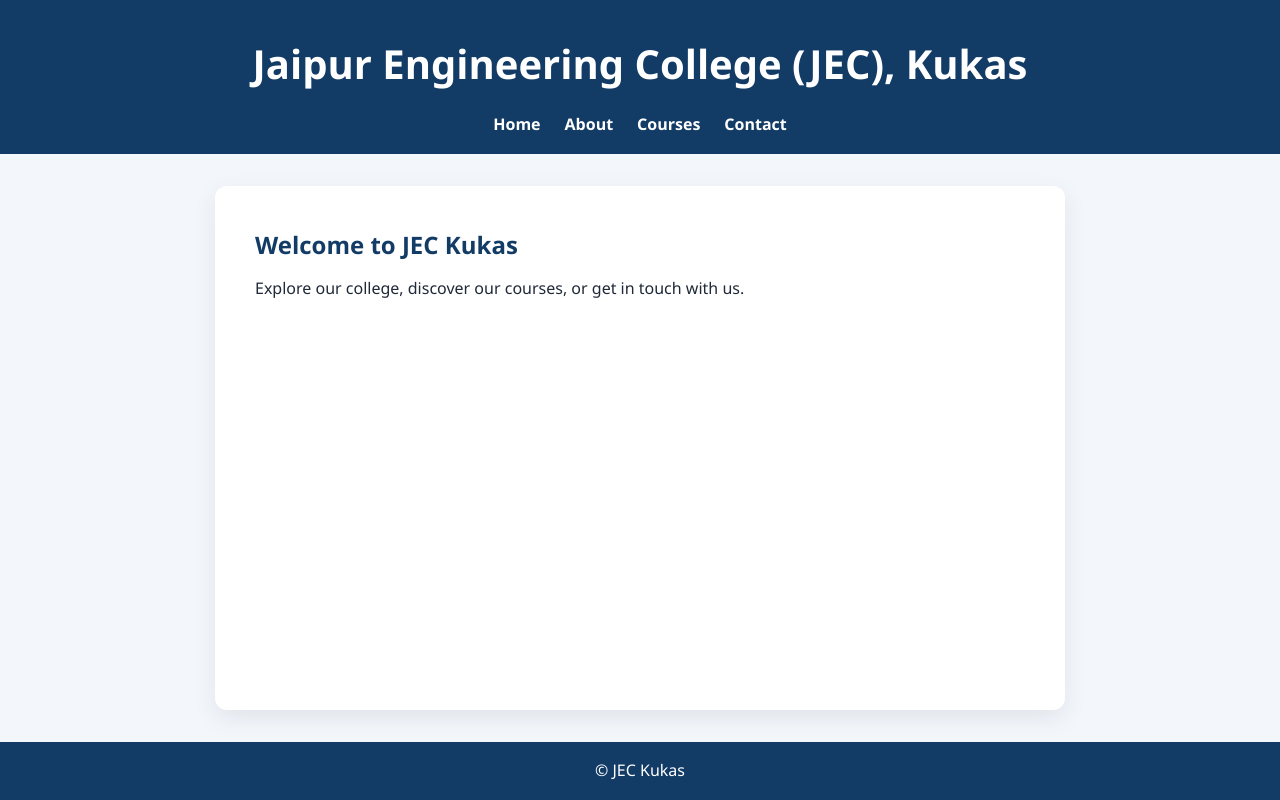
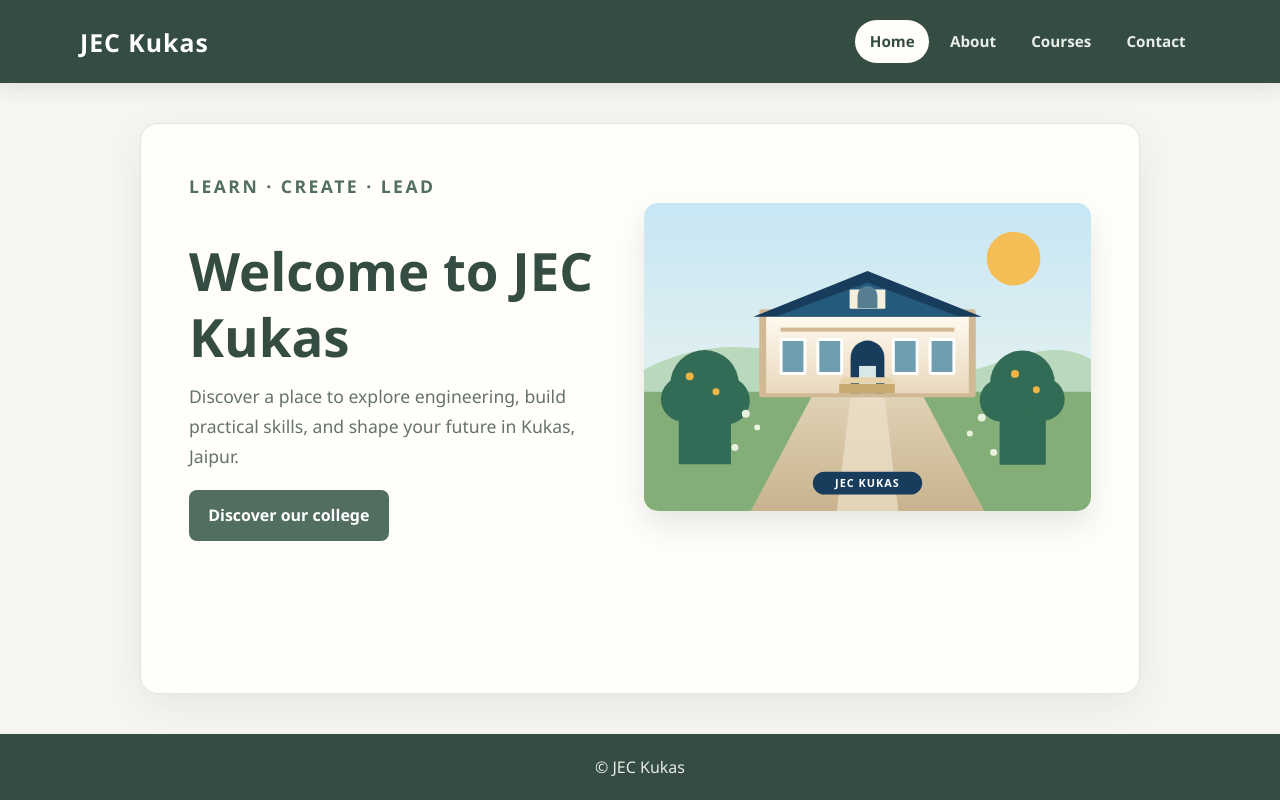
Before and after one commit to harshita81122-cmyk/myfirstside, a plain HTML site: page index.html in a window 1280 px wide. Drawn offline with Linux system fonts and the light colour scheme.

Commit message:
redesign all pages

```diff
--- a/index.html
+++ b/index.html
@@ -8,18 +8,36 @@
 </head>
 <body>
   <header>
-    <h1>Jaipur Engineering College (JEC), Kukas</h1>
+    <div class="header-inner">
+      <h1><a href="index.html">JEC Kukas</a></h1>
       <nav aria-label="Main navigation">
         <a href="index.html" aria-current="page">Home</a>
         <a href="about.html">About</a>
         <a href="courses.html">Courses</a>
         <a href="contact.html">Contact</a>
       </nav>
+    </div>
   </header>
 
   <main>
-    <h2>Welcome to JEC Kukas</h2>
-    <p>Explore our college, discover our courses, or get in touch with us.</p>
+    <section class="hero" aria-labelledby="welcome-heading">
+      <div class="hero-copy">
+        <p class="eyebrow">Learn · Create · Lead</p>
+        <h2 id="welcome-heading">Welcome to JEC Kukas</h2>
+        <p>
+          Discover a place to explore engineering, build practical skills, and
+          shape your future in Kukas, Jaipur.
+        </p>
+        <a class="button-link" href="about.html">Discover our college</a>
+      </div>
+      <img
+        class="hero-image"
+        src="campus.svg"
+        alt="Illustration of a college campus with academic buildings and green grounds"
+        width="900"
+        height="620"
+      >
+    </section>
   </main>
 
   <footer>
--- a/style.css
+++ b/style.css
@@ -1,10 +1,16 @@
 :root {
-  color-scheme: light;
   font-family: "Segoe UI", Arial, sans-serif;
-  color: #1f2937;
-  background: #f3f6fb;
+  color: #35423b;
+  background: #f6f5f0;
   font-synthesis: none;
   text-rendering: optimizeLegibility;
+  --navy: #354c43;
+  --blue: #526e60;
+  --gold: #c58b72;
+  --muted: #65736b;
+  --surface: #fffefa;
+  --soft-surface: #f3f4ed;
+  --soft-border: #e3e6dc;
 }
 
 * {
@@ -16,81 +22,168 @@ body {
   margin: 0;
   display: flex;
   flex-direction: column;
-  line-height: 1.6;
+  line-height: 1.7;
 }
 
 header {
-  padding: 2rem 1rem 1rem;
+  padding: 1.25rem 1.5rem;
   color: #ffffff;
-  text-align: center;
-  background: #123b66;
+  background: var(--navy);
+  box-shadow: 0 4px 18px rgb(53 76 67 / 12%);
+}
+
+.header-inner {
+  width: min(100%, 1120px);
+  margin: 0 auto;
+  display: flex;
+  align-items: center;
+  justify-content: space-between;
+  gap: 1.5rem;
 }
 
 header h1 {
-  margin: 0 0 1rem;
-  font-size: clamp(1.7rem, 4vw, 2.5rem);
+  margin: 0;
+  font-size: 1.55rem;
+  letter-spacing: 0.04em;
+}
+
+header h1 a {
+  color: inherit;
+  text-decoration: none;
 }
 
 nav {
   display: flex;
   justify-content: center;
   flex-wrap: wrap;
-  gap: 0.5rem 1.5rem;
+  gap: 0.4rem;
 }
 
 nav a {
-  color: #ffffff;
+  padding: 0.55rem 0.9rem;
+  color: #e8eee9;
+  font-size: 0.95rem;
   font-weight: 600;
   text-decoration: none;
+  border-radius: 999px;
+  transition: color 160ms ease, background-color 160ms ease;
 }
 
 nav a:hover,
-nav a:focus-visible {
-  text-decoration: underline;
-  text-underline-offset: 0.25rem;
+nav a:focus-visible,
+nav a[aria-current="page"] {
+  color: var(--navy);
+  background: var(--surface);
 }
 
 main {
-  width: min(100% - 2rem, 850px);
-  margin: 2rem auto;
-  padding: clamp(1.25rem, 4vw, 2.5rem);
+  width: min(100% - 2rem, 1000px);
+  margin: 2.5rem auto;
+  padding: clamp(1.5rem, 5vw, 3rem);
   flex: 1;
-  background: #ffffff;
-  border-radius: 12px;
-  box-shadow: 0 8px 24px rgb(15 23 42 / 8%);
+  background: var(--surface);
+  border: 1px solid var(--soft-border);
+  border-radius: 18px;
+  box-shadow: 0 12px 36px rgb(53 76 67 / 7%);
 }
 
 main h2 {
   margin: 0 0 0.75rem;
-  color: #123b66;
+  color: var(--navy);
+  font-size: clamp(1.5rem, 3vw, 2rem);
+  line-height: 1.25;
 }
 
 main h2:not(:first-child) {
-  margin-top: 2rem;
+  margin-top: 2.25rem;
 }
 
 main p {
   margin-top: 0;
+  color: var(--muted);
+}
+
+main a {
+  color: var(--blue);
+  font-weight: 600;
+  text-underline-offset: 0.2em;
 }
 
 main ul {
   display: grid;
   grid-template-columns: repeat(auto-fit, minmax(210px, 1fr));
-  gap: 0.75rem;
+  gap: 0.85rem;
   padding: 0;
   list-style: none;
 }
 
 main li,
 address {
-  padding: 1rem;
-  background: #edf4fb;
-  border-left: 4px solid #2874a6;
-  border-radius: 6px;
+  padding: 1rem 1.15rem;
+  background: var(--soft-surface);
+  border: 1px solid var(--soft-border);
+  border-left: 4px solid var(--gold);
+  border-radius: 10px;
 }
 
 address {
+  color: var(--muted);
   font-style: normal;
+}
+
+.hero {
+  display: grid;
+  grid-template-columns: 1fr 1.1fr;
+  align-items: center;
+  gap: clamp(1.5rem, 4vw, 3rem);
+}
+
+.hero-copy h2 {
+  font-size: clamp(2rem, 5vw, 3.3rem);
+}
+
+.hero-copy p {
+  max-width: 36rem;
+  font-size: 1.1rem;
+}
+
+.hero-image {
+  display: block;
+  width: 100%;
+  height: auto;
+  border-radius: 14px;
+  box-shadow: 0 14px 30px rgb(53 76 67 / 13%);
+}
+
+.eyebrow {
+  margin-bottom: 0.6rem;
+  color: var(--blue);
+  font-size: 0.8rem;
+  font-weight: 700;
+  letter-spacing: 0.14em;
+  text-transform: uppercase;
+}
+
+.button-link,
+button {
+  display: inline-block;
+  padding: 0.75rem 1.2rem;
+  color: #ffffff;
+  font: inherit;
+  font-weight: 700;
+  text-decoration: none;
+  background: var(--blue);
+  border: 0;
+  border-radius: 8px;
+  cursor: pointer;
+  transition: background-color 160ms ease, transform 160ms ease;
+}
+
+.button-link:hover,
+button:hover {
+  color: #ffffff;
+  background: var(--navy);
+  transform: translateY(-1px);
 }
 
 form {
@@ -104,6 +197,7 @@ form p {
 label {
   display: inline-block;
   margin-bottom: 0.35rem;
+  color: var(--navy);
   font-weight: 600;
 }
 
@@ -113,38 +207,60 @@ textarea {
   padding: 0.75rem;
   color: inherit;
   font: inherit;
-  border: 1px solid #b8c4d1;
-  border-radius: 6px;
+  background: #fffefa;
+  border: 1px solid #cbd3ca;
+  border-radius: 8px;
 }
 
 input:focus,
-textarea:focus {
-  outline: 3px solid #b8d8f3;
-  border-color: #2874a6;
-}
-
-button {
-  padding: 0.75rem 1.25rem;
-  color: #ffffff;
-  font: inherit;
-  font-weight: 600;
-  background: #123b66;
-  border: 0;
-  border-radius: 6px;
-  cursor: pointer;
-}
-
-button:hover {
-  background: #1d568a;
+textarea:focus,
+button:focus-visible,
+.button-link:focus-visible {
+  outline: 3px solid #e6c4a8;
+  outline-offset: 2px;
+  border-color: var(--blue);
 }
 
 footer {
-  padding: 1rem;
-  color: #ffffff;
+  margin-top: auto;
+  padding: 1.2rem;
+  color: #e5ebe6;
   text-align: center;
-  background: #123b66;
+  background: var(--navy);
 }
 
 footer p {
   margin: 0;
 }
+
+@media (max-width: 680px) {
+  .header-inner {
+    flex-direction: column;
+    gap: 0.75rem;
+  }
+
+  nav {
+    gap: 0.2rem;
+  }
+
+  nav a {
+    padding: 0.45rem 0.65rem;
+  }
+
+  .hero {
+    grid-template-columns: 1fr;
+  }
+
+  .hero-image {
+    grid-row: 1;
+  }
+}
+
+@media (prefers-reduced-motion: reduce) {
+  *,
+  *::before,
+  *::after {
+    scroll-behavior: auto !important;
+    transition-duration: 0.01ms !important;
+  }
+}
```
Also changed, not shown: about.html (+3 -1 lines), contact.html (+3 -1 lines), courses.html (+3 -1 lines), campus.svg (added). Lines whose indentation alone changed are shown as unchanged.
